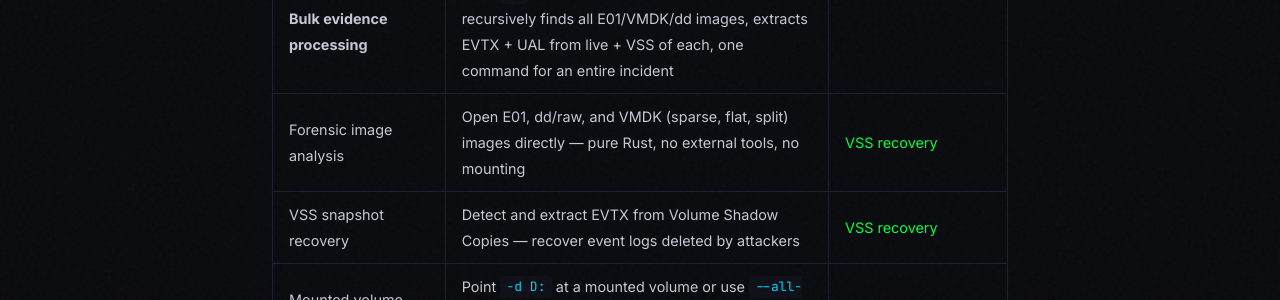
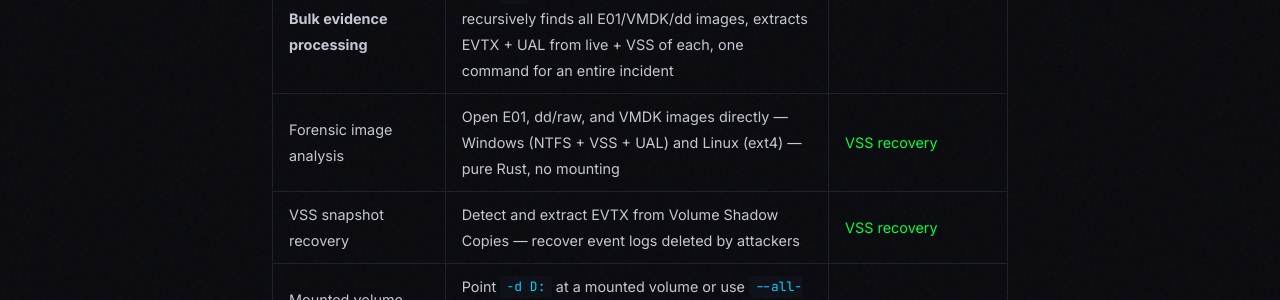
Before and after one commit to jupyterj0nes/jupyterj0nes.github.io, a Jekyll site: the page built from _posts/en/2026-04-06-masstin-lateral-movement-rust.md, in a window 1280 px wide and 900 px high, scrolled down 2408 px. Shown: the part 152-452 px from the top of the window. Built offline with Jekyll 4.4.1, drawn with Linux system fonts in a browser that asks for light colours; comment, search, counter and statistics services are not loaded; some of the changed text lies outside the part shown.

Commit message:
Add parse-image-linux to features and actions tables (EN/ES)

```diff
--- a/_posts/en/2026-04-06-masstin-lateral-movement-rust.md
+++ b/_posts/en/2026-04-06-masstin-lateral-movement-rust.md
@@ -39,7 +39,7 @@
 | Session correlation | `logon_id` field enables matching logon/logoff events to determine session duration | [CSV Format — logon_id](/en/tools/masstin-csv-format/) |
 | Silent mode | `--silent` flag suppresses all output for integration with Velociraptor, SOAR platforms and automation pipelines | [Actions table](#available-actions) |
 | **Bulk evidence processing** | Point `-d` at an evidence folder — masstin recursively finds all E01/VMDK/dd images, extracts EVTX + UAL from live + VSS of each, one command for an entire incident | |
-| Forensic image analysis | Open E01, dd/raw, and VMDK (sparse, flat, split) images directly — pure Rust, no external tools, no mounting | [VSS recovery](/en/tools/masstin-vss-recovery/) |
+| Forensic image analysis | Open E01, dd/raw, and VMDK images directly — Windows (NTFS + VSS + UAL) and Linux (ext4) — pure Rust, no mounting | [VSS recovery](/en/tools/masstin-vss-recovery/) |
 | VSS snapshot recovery | Detect and extract EVTX from Volume Shadow Copies — recover event logs deleted by attackers | [VSS recovery](/en/tools/masstin-vss-recovery/) |
 | Mounted volume support | Point `-d D:` at a mounted volume or use `--all-volumes` — live EVTX + VSS recovery from connected disks, no imaging needed | |
 | UAL parsing | Auto-detect User Access Logging ESE databases — 3-year server logon history surviving event log clearing | [UAL](/en/tools/masstin-ual/) |
@@ -119,6 +119,7 @@
 | `parser-elastic` | Parse Winlogbeat JSON logs exported from Elasticsearch |
 | `parse-cortex` | Query Cortex XDR API for network connections (RDP/SMB/SSH) |
 | `parse-image-windows` | Open E01/dd/VMDK images, scan evidence folders (`-d /evidence/`), mounted volumes (`-d D:`), or `--all-volumes`. Extracts EVTX + UAL from live + VSS |
+| `parse-image-linux` | Open E01/dd/VMDK images with ext4 partitions. Extracts auth.log, secure, messages, wtmp and other Linux logs |
 | `parse-cortex-evtx-forensics` | Query Cortex XDR API for forensic EVTX collections across multiple machines |
 | `merge` | Combine multiple CSVs into a single chronological timeline |
 | `load-neo4j` | Upload timeline to Neo4j for graph visualization |
```
Also changed, not shown: _posts/es/2026-04-06-masstin-lateral-movement-rust.md (+2 -1 lines).
